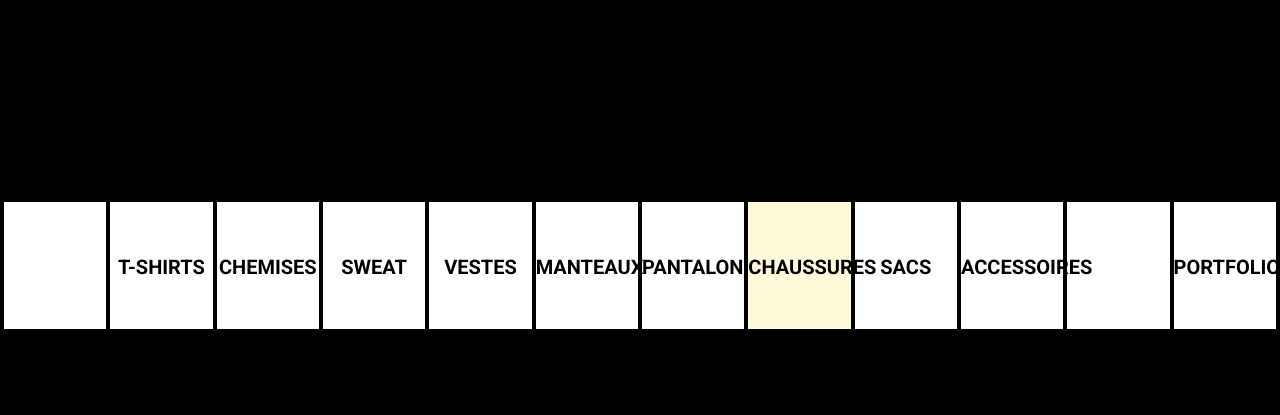
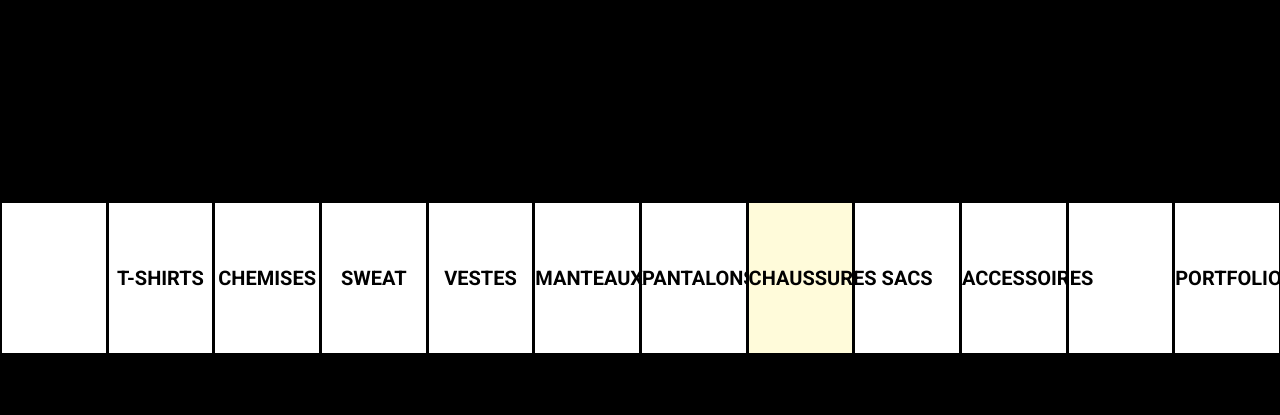
Before and after one commit to MHenko/omega.com, a PHP site: page /chaussure.html in a window 1280 px wide. Shown: the part 684-1099 px from the top of the page. Run offline with PHP 8.4, Linux system fonts and the light colour scheme.

Commit message:
Update wear.css

```diff
--- a/css/wear.css
+++ b/css/wear.css
@@ -25,9 +25,7 @@ body{
 	width: 100%;
     padding: 0px;
     margin: 0px;
-    border-top: 2px solid black;
-	border-right:2px solid black;
-	border-left: 2px solid black;
+    border-top: 3px solid black;
 }
 
 .col-12 {
@@ -180,6 +178,7 @@ figure figcaption:hover {
 
 footer {
 	width: 100%;
+	margin-left: 2px;
 	border-bottom: 2px solid black;
 	z-index: 10;
 	position: fixed;
@@ -189,11 +188,11 @@ footer {
 
 .col-sm-1 {
 	width: 150px;
-	height: 127px;
-	border-right:2px solid black;
-	border-left: 2px solid black;
-	padding-top: 50px;
+	height: 150px;
+	border-right:3px solid black;
+	padding-top: 60px;
 }
+
 
 .col-sm-1 a {
 	text-decoration-line: none;
```
